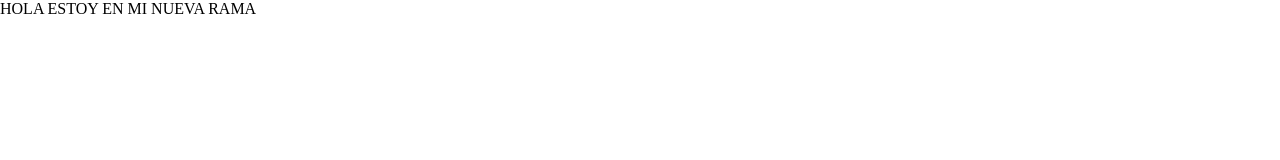
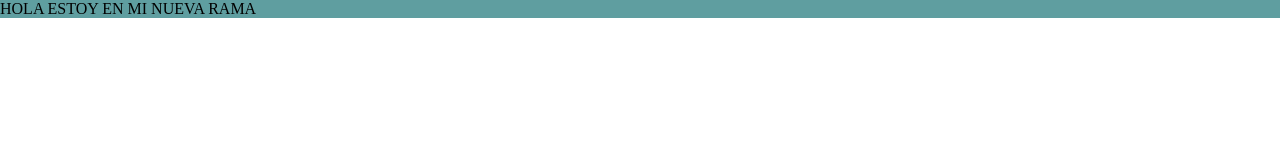
Before and after one commit to ValLozanoCTC/u2-car-am, a plain HTML site: page s36/index.html in a window 1280 px wide. Drawn offline with Linux system fonts and the light colour scheme.

Commit message:
feat: cahnge p color

```diff
--- a/s36/assets/css/style.css
+++ b/s36/assets/css/style.css
@@ -3,3 +3,7 @@
   padding: 0;
   box-sizing: border-box;
 }
+
+p {
+  background: cadetblue;
+}
```
